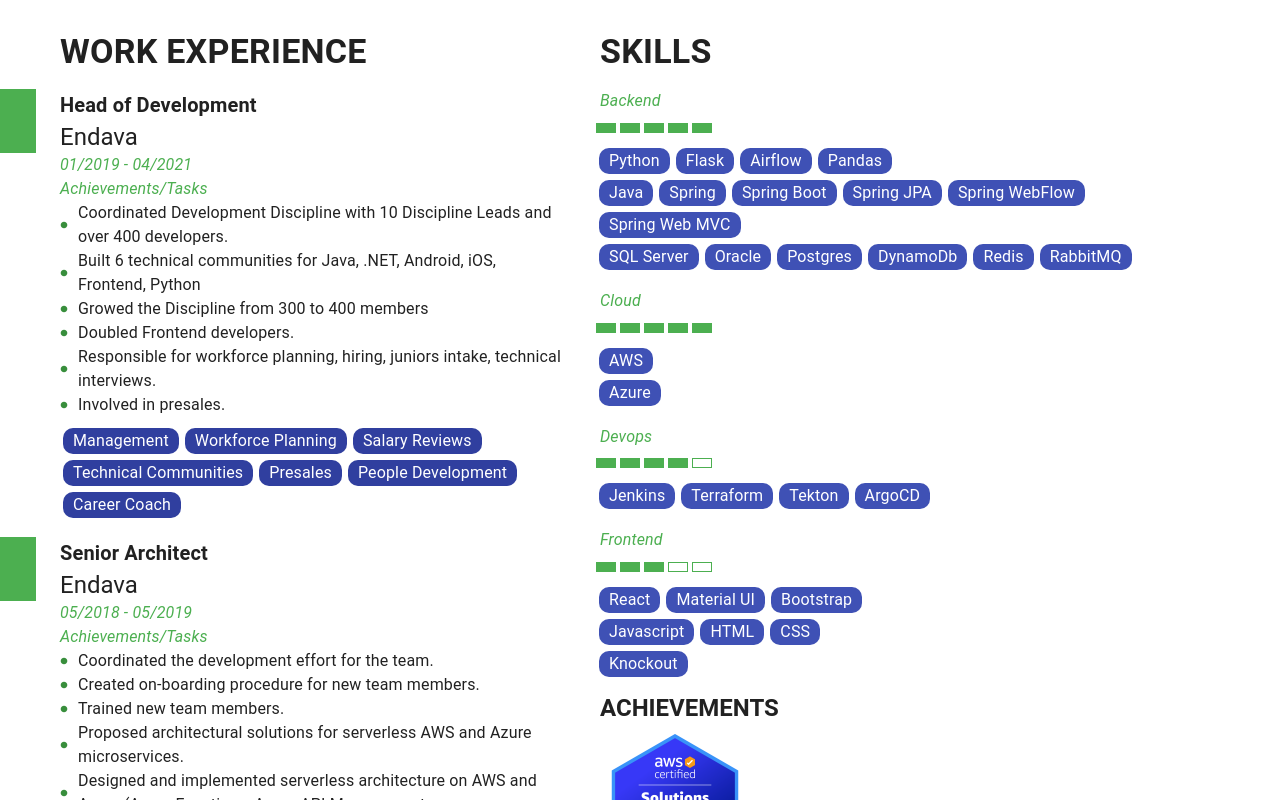
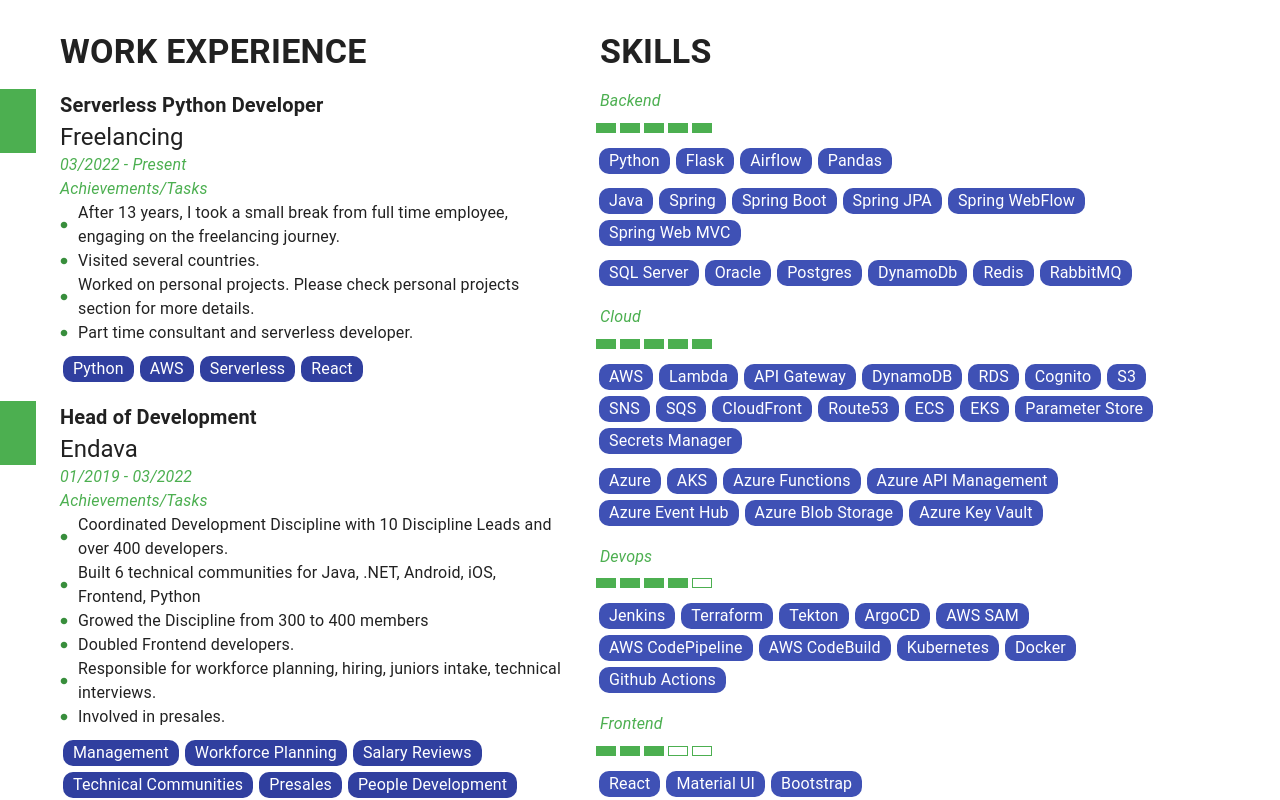
Before and after one commit to adriandolha/my-resume, a React (Create React App) app in the folder my-resume-ui/: page / in a window 1280 px wide. Shown: the part 460-1260 px from the top of the page. Built offline with nearby package versions, Linux system fonts and the light colour scheme.

Commit message:
My Resume UI - Download PDF

```diff
--- a/my-resume-ui/package.json
+++ b/my-resume-ui/package.json
@@ -20,6 +20,7 @@
     "jspdf": "^2.5.1",
     "react": "^18.2.0",
     "react-dom": "^18.2.0",
+    "react-router-dom": "^6.2.1",
     "react-scripts": "5.0.1",
     "react-to-print": "^2.14.7",
     "web-vitals": "^2.1.4"
--- a/my-resume-ui/src/App.js
+++ b/my-resume-ui/src/App.js
@@ -18,7 +18,7 @@
       borderRadius: '10px',
       textTransform: 'uppercase',
       fontSize: '50px',
-      [theme.breakpoints.down('md')]: {
+      [theme.breakpoints.down('xs')]: {
         fontSize: '18px',
         margin: '10px 0 1px 0',
         borderRadius: '0',
--- a/my-resume-ui/src/components/download-pdf.js
+++ b/my-resume-ui/src/components/download-pdf.js
@@ -1,10 +1,11 @@
-import { Button } from '@material-ui/core';
+import { Button, Link } from '@material-ui/core';
 import Grid from '@material-ui/core/Grid';
 import resumeTheme from '../theme';
 import { useTheme, createStyles, makeStyles } from '@material-ui/core/styles';
 import JsPDF from 'jspdf';
 import html2canvas from 'html2canvas';
 import { useReactToPrint } from 'react-to-print';
+import { useSearchParams } from 'react-router-dom';
 
 const useStyles = makeStyles((theme) =>
     createStyles({
@@ -22,6 +23,7 @@
 function DownloadPDF({ resumeRef }) {
     const handlePrint = useReactToPrint({
         content: () => resumeRef.current,
+        // pageStyle: `@page {size: A4,margin: 25mm 25mm 200mm 25mm}`
     });
 
     const theme = resumeTheme(useTheme());
@@ -40,15 +42,26 @@
         pdf.save('print.pdf');
     };
 
-
+    // const [searchParams, setSearchParams] = useSearchParams();
+    const isExport = window.location.href.includes('export')//searchParams.get("export")
+    console.log(window.location)
     return (
         <Grid item container spacing={1}>
             <Grid item>
-                <Button onClick={handleDownloadPdf} variant='contained' color='primary' className={classes.downloadButton}>Download PDF</Button>
+                {/* <Button variant='contained' color='primary' className={classes.downloadButton}>
+                    <a href={process.env.PUBLIC_URL + "AdrianDolha_2022_10.pdf"} >Download PDF</a>
+                </Button> */}
+                <Button variant='contained' color='primary'
+                    component={Link} href={process.env.PUBLIC_URL + "AdrianDolha_2022_10.pdf"}
+                    className={classes.downloadButton}>
+                    Download PDF
+                </Button>
             </Grid>
-            <Grid item>
-                <Button onClick={handlePrint} variant='contained' className={classes.downloadButton}>Export to pdf</Button>
-            </Grid>
+            {isExport &&
+                <Grid item>
+                    <Button onClick={handlePrint} variant='contained' className={classes.downloadButton}>Export to pdf</Button>
+                </Grid>
+            }
 
         </Grid>
 
--- a/my-resume-ui/src/components/personal-details.js
+++ b/my-resume-ui/src/components/personal-details.js
@@ -22,24 +22,24 @@
             float: 'left',
             fontFamily: 'sans-serif',
             color: theme.palette.primary.dark,
-            [theme.breakpoints.down('md')]: {
+            [theme.breakpoints.down('xs')]: {
                 fontSize: '25px',
               },
             // fontWeight: 'bold'
         },
         contactDetails: {
-            [theme.breakpoints.down('md')]: {
+            [theme.breakpoints.down('xs')]: {
                 marginLeft: '15px',
               },
         },
         contactDetail: {
-            [theme.breakpoints.down('md')]: {
+            [theme.breakpoints.down('xs')]: {
                 fontSize: '14px'
               },
         },
         myTitle: {
             color: theme.palette.success.main,
-            [theme.breakpoints.down('md')]: {
+            [theme.breakpoints.down('xs')]: {
                 fontSize: '20px',
               },
             // float: 'left'
@@ -67,7 +67,7 @@
         myIcon: {
             padding: '0 10px 0 10px',
             color: theme.palette.primary.main,
-            [theme.breakpoints.down('md')]: {
+            [theme.breakpoints.down('xs')]: {
                 padding: '0 1px 0 1px'
               },
         }
@@ -112,7 +112,7 @@
 
     return (
         <Grid item container spacing={3} columns={{ sm: 3, md: 3, lg: 3 }} className={classes.personalDetails}>
-            <Grid item container xs={12} md={5} lg={5} direction='column' >
+            <Grid item container xs={12} sm={5} md={5} lg={5} direction='column' >
                 <Item>
                     <MarkedComponent component={<Header></Header>} markerColor={theme.palette.primary.main} />
                 </Item>
@@ -120,10 +120,10 @@
                     <MarkedComponent component={<Description></Description>}  />
                 </Item>
             </Grid>
-            <Grid item container xs={12} md={2} lg={2} justifyContent='center'>
+            <Grid item container xs={12} sm={2} md={2} lg={2} justifyContent='center'>
                 <Avatar alt="" src={resume.personalDetails.picture} className={classes.myPicture} />
             </Grid>
-            <Grid item xs={12} md={5} lg={5} container direction='column' spacing={1} className={classes.contactDetails}>
+            <Grid item xs={12} sm={5} md={5} lg={5} container direction='column' spacing={1} className={classes.contactDetails}>
                 <Grid item container direction='row' justifyContent='flex-end' alignItems='center' columns={{ sm: 1, md: 2, lg: 2 }}>
                     <Typography variant='h6' className={classes.contactDetail}>{resume.personalDetails.contact.email}</Typography>
                     <EmailIcon className={classes.myIcon} />
--- a/my-resume-ui/src/components/resume-body.js
+++ b/my-resume-ui/src/components/resume-body.js
@@ -24,7 +24,7 @@
             textTransform: 'uppercase',
             float: 'left',
             marginTop: theme.spacing(2),
-            [theme.breakpoints.down('md')]: {
+            [theme.breakpoints.down('xs')]: {
                 fontSize: '22px'
               }
         },
@@ -33,13 +33,13 @@
         },
         workExperience: {
             order: 1,
-            [theme.breakpoints.down('md')]: {
+            [theme.breakpoints.down('xs')]: {
                 order: 2
               }
         },
         skills:{
             order:2,
-            [theme.breakpoints.down('md')]: {
+            [theme.breakpoints.down('xs')]: {
                 marginLeft: '60px',
                 order:1
               }
@@ -68,7 +68,7 @@
 
     return (
         <Grid item container spacing={4} columns={{ sm: 3, md: 3, lg: 3 }} className={classes.work}>
-            <Grid item xs={12} md={6} lg={6} spacing={2} container direction='column' className={classes.workExperience}>
+            <Grid item xs={12} sm={6} md={6} lg={6} spacing={2} container direction='column' className={classes.workExperience}>
                 <Grid item>
                     <MarkedComponent component={<Typography variant="h4" className={classes.sectionTitle}>
                         {resume.workExperienceTitle}
@@ -91,7 +91,7 @@
                     return <Fragment key={`edu-${i}`}><Grid item><Education data={data} /></Grid></Fragment>
                 })}
             </Grid>
-            <Grid item container xs={12} md={6} lg={6} className={classes.skills} >
+            <Grid item container xs={12} sm={6} md={6} lg={6} className={classes.skills} >
                 <Skills resume={resume} />
             </Grid>
         </Grid>
--- a/my-resume-ui/src/components/resume.js
+++ b/my-resume-ui/src/components/resume.js
@@ -19,15 +19,14 @@
         },
         resumeBlock: {
             paddingTop: theme.spacing(5),
-            [theme.breakpoints.down('md')]: {
+            [theme.breakpoints.down('xs')]: {
                 fontSize: '22px',
                 paddingTop: theme.spacing(1),
-              },
+            },
             paddingRight: theme.spacing(10),
             paddingBottom: theme.spacing(3),
-            // paddingLeft: theme.spacing(10),
-            // margin: '10px 20px 100px 20px'
-        }, divider: {
+        },
+        divider: {
             color: theme.palette.primary.main,
             backgroundColor: theme.palette.primary.main,
             height: '3px',
@@ -103,9 +102,17 @@
                     {value.bounds && <Marker name={key} bounds={value.bounds} color={value.color}></Marker>}
                 </Fragment>)
         })
-
+    const marginTop = "10px"
+    const marginRight = "5px"
+    const marginBottom = "10px"
+    const marginLeft = "5px"
+    const getPageMargins = () => {
+        return `@page { margin: ${marginTop} ${marginRight} ${marginBottom} ${marginLeft} !important; }`;
+    };
+    const st=`@page {size: A4,margin: 50px 0 50px 0}`
     return (
         <Paper className={`resume ${classes.resumeBlock}`} ref={ref}>
+            {/* <style>{getPageMargins()}</style> */}
             <Grid item container lg={12}>
                 {/* <Grid item container xs={1} md={1} lg={1} spacing={1} direction='column'>
                 </Grid> */}
--- a/my-resume-ui/src/components/skills.js
+++ b/my-resume-ui/src/components/skills.js
@@ -87,7 +87,7 @@
                 <Grid item>
                     <Ratings number={group.level} />
                 </Grid>
-                <Grid item container spacing={1} direction='column'>
+                <Grid item container spacing={2} direction='column'>
                     {group.items.map((g, i) => (
                         <Fragment key={i}>
                             <Grid item container spacing={1} direction='row'>
--- a/my-resume-ui/src/resume-data.js
+++ b/my-resume-ui/src/resume-data.js
@@ -36,8 +36,9 @@
         cloud: {
             name: 'Cloud',
             level: 5, items: [
-                ['AWS'],
-                ['Azure']
+                ['AWS', 'Lambda', 'API Gateway', 'DynamoDB', 'RDS', 'Cognito', 'S3', 'SNS', 'SQS', 'CloudFront', 'Route53',
+                'ECS', 'EKS', 'Parameter Store', 'Secrets Manager'],
+                ['Azure',  'AKS', 'Azure Functions', 'Azure API Management', 'Azure Event Hub', 'Azure Blob Storage', 'Azure Key Vault']
             ]
         },
         devops: {
@@ -46,7 +47,13 @@
                 ['Jenkins',
                     'Terraform',
                     'Tekton',
-                    'ArgoCD']
+                    'ArgoCD',
+                    'AWS SAM',
+                    'AWS CodePipeline',
+                    'AWS CodeBuild',
+                    'Kubernetes',
+                    'Docker',
+                    'Github Actions']
             ]
         },
         frontend: {
@@ -97,11 +104,24 @@
     workExperienceTitle: 'Work Experience',
     tasksTitle: 'Achievements/Tasks',
     workExperiences: [
+    {
+            jobTitle: 'Serverless Python Developer',
+            company: 'Freelancing',
+            from: '03/2022',
+            to: 'Present',
+            tasks: [
+                'After 13 years, I took a small break from full time employee, engaging on the freelancing journey.',
+                'Visited several countries.',
+                'Worked on personal projects. Please check personal projects section for more details.',
+                'Part time consultant and serverless developer.'
+            ],
+            techStack: ['Python', 'AWS', 'Serverless', 'React']
+        },
         {
             jobTitle: 'Head of Development',
             company: 'Endava',
             from: '01/2019',
-            to: '04/2021',
+            to: '03/2022',
             tasks: [
                 'Coordinated Development Discipline with 10 Discipline Leads and over 400 developers.',
                 'Built 6 technical communities for Java, .NET, Android, iOS, Frontend, Python',
@@ -117,7 +137,7 @@
             jobTitle: 'Senior Architect',
             company: 'Endava',
             from: '05/2018',
-            to: '05/2019',
+            to: '06/2019',
             tasks: [
                 'Coordinated the development effort for the team.',
                 'Created on-boarding procedure for new team members.',
@@ -197,18 +217,67 @@
     ],
     personalProjectsTitle: 'Personal Projects',
     personalProjects: [{
+        title: 'Billy',
+        github: { link: 'https://github.com/adriandolha/billy', placeholder: 'Github Repo' },
+        from: '04/2022',
+        to: 'Present',
+        description: '',
+        tasks: ['Created an application for expenses and bills analytics, which collects, processes and analyzes'+
+            'bank statements, providing a general view on your expenses. It generates reports that show how much'+
+            'you spend on food, travel, etc.',
+            'Extracted data from pdf bank statements using tabula and pandas.',
+            'Implemented low cost search engine based on pandas, caching data stored in S3.',
+            'Created end to end CI/CD pipeline using CodePipeline and CodeBuild.',
+            'Integrated Cognito for user authentication and authorization.',
+            'Implemented event driven architecture with DynamoDB streams, SNS topics and SQS queues.',
+            'Implemented serverless architecture using Lambdas and SAM.',
+            'Implemented DynamoDB single table design.',
+            'Deployed React frontend on S3, CloudFront and Route53'
+        ],
+        techStack: ['Serverless','Python', 'AWS', 'Lambda', 'SAM', 'SNS', 'SQS', 'S3', 'DynamoDB', 'CloudFront', 'Cognito',
+         'API Gateway', 'Route53', 'CodePipeline', 'CodeBuild', 'Secrets Manager', 'Parameter Store', 'pandas', 'tabula',
+        'React', 'Material UI']
+    },
+    {
+        title: 'Hodor',
+        github: { link: 'https://github.com/adriandolha/hodor', placeholder: 'Github Repo' },
+        from: '04/2022',
+        to: 'Present',
+        description: '',
+        tasks: ['Created an authentication and authorization service based on AuthLib to generate JWTs.',
+            'Integrated Google authentication.'
+        ],
+        techStack: ['Python','OAuthLib', 'JWT', 'Postgres','Kubernetes', 'Docker']
+    },
+    {
+        title: 'My Resume',
+        github: { link: 'https://github.com/adriandolha/my-resume', placeholder: 'Github Repo' },
+        from: '04/2022',
+        to: 'Present',
+        description: '',
+        tasks: ['Created a simple React app to expose my resume.',
+            'Deployed React frontend on S3, CloudFront and Route53.'
+        ],
+        techStack: ['React','Material UI', 'AWS', 'S3', 'CloudFront', 'SAM', 'Route53', 'Lambda', 'Github Actions']
+    },
+    {
         title: 'Lorem Ipsum',
         github: { link: 'https://github.com/adriandolha/cloud-demo/tree/master/lorem-ipsum', placeholder: 'Github Repo' },
         from: '10/2009',
         to: 'Present',
         description: '',
         tasks: [
-            'Developed and worked on dozens of integrations (Active Driectory , OpenStack , Exchange, Powershell , SCVMM , EC2 , VMWARE , etc.) in a product used to orchestrate datacenter operations. The integrations were developed in Java/C#.',
-            'Migrated build from ANT to Maven.',
-            'Developed key integrations.',
-            'Fixed critical issues for major clients.'
+            'Created an application used as a technical playground to prove architectural concepts.',
+            'Implemented a simple text generator, useful to generate books and get some random content to be used elsewhere.',
+            'Implemented hexagonal architecture in Python.',
+            'Worked using best engineering practices including TDD, CI/CD, OAuth, etc.',
+            'Implemented JWT authentication and authorization.',
+            'Implemented a simple search engine to get stats from generated text. e.g. # of unique numbers.',
+            'Deployed the app on local Kubernetes, AWS ECS and AWS EKS.',
+            'Implemented frontend using React and Bootstrap.'
         ],
-        techStack: ['Python', 'Flask', 'Kubernetes', 'Istio', 'Terraform', 'Tekton', 'ArgoCD']
+        techStack: ['Python', 'Flask', 'Postgres', 'Kubernetes', 'Istio', 'Terraform', 'Tekton', 'ArgoCD', 'AWS', 'EKS', 'ECS',
+        'React', 'Bootstrap', 'Prometheus', 'Grafana', 'ElasticSearch', 'Kibana']
     },
     ]
 }
```
Also changed, not shown: 2 other files (tests, documents, lock files or other folders).
